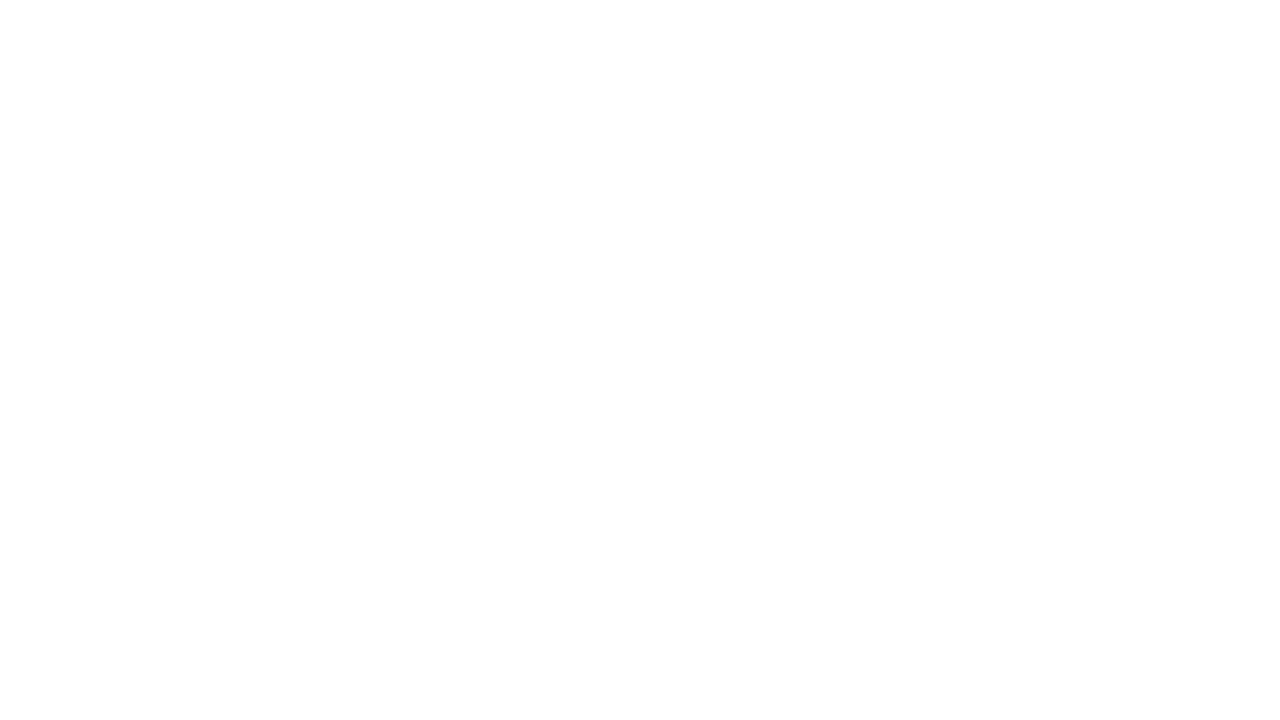
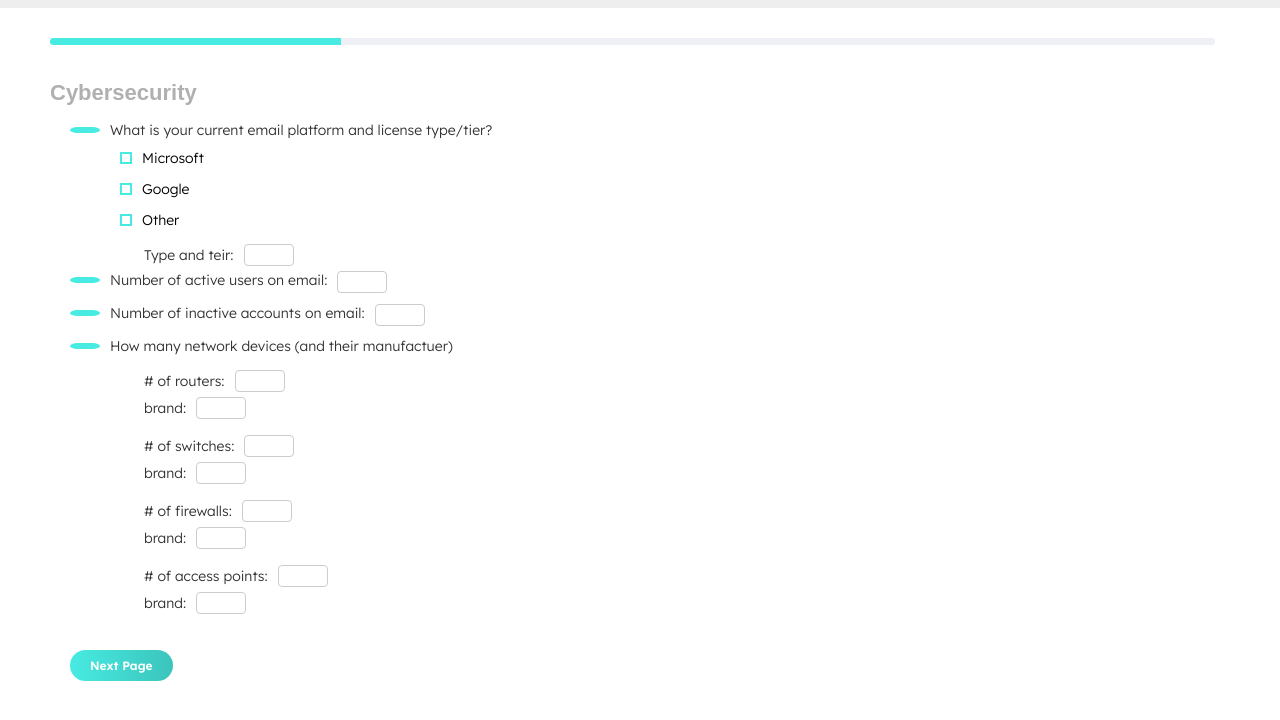
Before and after one commit to ramagall/RecEngine, a React (Vite) app in the folder rec-engine/frontend/: page /cybersecurity2 in a window 1280 px wide. Before the commit this address had no page. Shown: the top 720 px of the page. Built offline with nearby package versions, Linux system fonts and the light colour scheme; a web font is replaced by a local one.

Commit message:
Cybersecurity pages 2 and 3 prototype

```diff
--- a/rec-engine/frontend/src/App.jsx
+++ b/rec-engine/frontend/src/App.jsx
@@ -9,6 +9,8 @@ import Internet from './internet/internet1.jsx';
 import Internet2 from './internet/internet2.jsx';
 import Internet3 from './internet/internet3.jsx';
 import Cybersecurity from './cybersecurity/cybersecurity1.jsx';
+import Cybersecurity2 from './cybersecurity/cybersecurity2.jsx';
+import Cybersecurity3 from './cybersecurity/cybersecurity3.jsx';
 import Backup from './backup-disaster/backup1.jsx';
 import Backup2 from './backup-disaster/backup2.jsx';
 
@@ -25,6 +27,8 @@ function App() {
         <Route path="/internet2" element={<Internet2 />} />
         <Route path="/internet3" element={<Internet3 />} />
         <Route path="/cybersecurity" element={<Cybersecurity />} />
+        <Route path="/cybersecurity2" element={<Cybersecurity2 />} />
+        <Route path="/cybersecurity3" element={<Cybersecurity3 />} />
         <Route path="/backup" element={<Backup />} />
         <Route path="/backup2" element={<Backup2 />} />
 
--- a/rec-engine/frontend/src/cybersecurity/cybersecurity2.jsx
+++ b/rec-engine/frontend/src/cybersecurity/cybersecurity2.jsx
@@ -0,0 +1,117 @@
+import React, { useState } from "react";
+import { GreyTop, ProgressBar, Button, CheckboxGroup, Textbox, PageHeader, PageFooter,QuestionWithInput ,QuestionWithoutInput, SubQuestion } from "../global/global-components.jsx";
+import { useNavigate } from "react-router-dom";
+import "./cybersecurity.css"
+
+const Cybersecurity2 = () => {
+  const [progress, setProgress] = useState(25);
+
+  // Separate states for each input
+  const navigate = useNavigate();
+
+  // Separate states for textboxes
+  const [changeReason, setChangeReason] = useState("");
+  const [currentSystemLikes, setCurrentSystemLikes] = useState("");
+
+  const [selectedOptions, setSelectedOptions] = useState([]);
+
+  const handleCheckboxChange = (event) => {
+    const { value, checked } = event.target;
+    setSelectedOptions((prev) =>
+      checked ? [...prev, value] : prev.filter((item) => item !== value)
+    );
+  };
+
+  const handleNext = () => {
+    navigate("/cybersecurity3");
+  };
+
+  return (
+    <div className="form-container">
+        <GreyTop></GreyTop>
+        <ProgressBar progress={progress} />
+        <PageHeader title="Cybersecurity" />
+
+        <CheckboxGroup
+            label="What is your current email platform and license type/tier?"
+            options={["Microsoft", "Google", "Other"]}
+            selectedOptions={selectedOptions}
+            onChange={handleCheckboxChange}
+        />
+
+        <SubQuestion
+            label="Type and teir:"
+            name="numAndroidPhones"
+        />
+
+        <QuestionWithInput
+            label="Number of active users on email:"
+        />
+
+        <QuestionWithInput
+            label="Number of inactive accounts on email:"
+        />
+
+        <QuestionWithoutInput
+                    label="How many network devices (and their manufactuer)"
+                />
+
+                <SubQuestion
+                    label="# of routers:"
+                    name="numMacLaptops"
+                />
+
+                <SubQuestion
+                    label="brand:"
+                    name="numPCLaptops"
+                />
+
+                <div className="spacer"/>
+
+                <SubQuestion
+                        label="# of switches:"
+                        name="numMacServers"
+                />
+
+                <SubQuestion
+                    label="brand:"
+                    name="numPCServers"
+                />
+
+                <div className="spacer"/>
+
+                <SubQuestion
+                    label="# of firewalls:"
+                    name="numApplePhones"
+                />
+
+                <SubQuestion
+                    label="brand:"
+                    name="numAndroidPhones"
+                />
+
+                <div className="spacer"/>
+
+                <SubQuestion
+                    label="# of access points:"
+                    name="numApplePhones"
+                />
+
+                <SubQuestion
+                    label="brand:"
+                    name="numAndroidPhones"
+                />
+
+                <div className="spacer"/>
+
+        <Button label="Next Page"
+            onClick={() => {
+            handleNext();
+            setProgress(progress + 25); // Update progress
+            }}
+        />
+    </div>
+  );
+};
+
+export default Cybersecurity2;
--- a/rec-engine/frontend/src/cybersecurity/cybersecurity3.jsx
+++ b/rec-engine/frontend/src/cybersecurity/cybersecurity3.jsx
@@ -0,0 +1,69 @@
+import React, { useState } from "react";
+import { GreyTop, ProgressBar, Button, CheckboxGroup, Textbox, PageHeader, PageFooter,QuestionWithInput ,QuestionWithoutInput, SubQuestion } from "../global/global-components.jsx";
+import { useNavigate } from "react-router-dom";
+import "./cybersecurity.css"
+
+const Cybersecurity3 = () => {
+  const [progress, setProgress] = useState(25);
+
+  // Separate states for each input
+  const navigate = useNavigate();
+
+  // Separate states for textboxes
+  const [changeReason, setChangeReason] = useState("");
+  const [currentSystemLikes, setCurrentSystemLikes] = useState("");
+
+  const [selectedOptions, setSelectedOptions] = useState([]);
+
+  const handleCheckboxChange = (event) => {
+    const { value, checked } = event.target;
+    setSelectedOptions((prev) =>
+      checked ? [...prev, value] : prev.filter((item) => item !== value)
+    );
+  };
+
+  const handleNext = () => {
+    navigate("/");
+  };
+
+  return (
+    <div className="form-container">
+        <GreyTop></GreyTop>
+        <ProgressBar progress={progress} />
+        <PageHeader title="Cybersecurity" />
+
+        <Textbox
+            label="List some of the most common cloud apps or services your organization uses:"
+        />
+
+        <Textbox
+            label="What other apps are critical to your organization? Briefly explain how they are set up."
+        />
+
+        <Textbox
+            label="What cybersecurity solutions are you already considering?"
+        />
+
+        <Textbox
+            label="When does your current contact expire with you cybersecurity vendor? List date and vendor(s)."
+        />
+
+        <Textbox
+            label="In a couple of sentences, what is your biggest security concern today or in the future?"
+        />
+
+        <QuestionWithInput
+            label="How many locations do you have?"
+        />
+
+        <Button label="Next Page"
+                    onClick={() => {
+                    handleNext();
+                    setProgress(progress + 25); // Update progress
+                    }}
+        />
+    </div>
+  );
+};
+
+export default Cybersecurity3;
```
